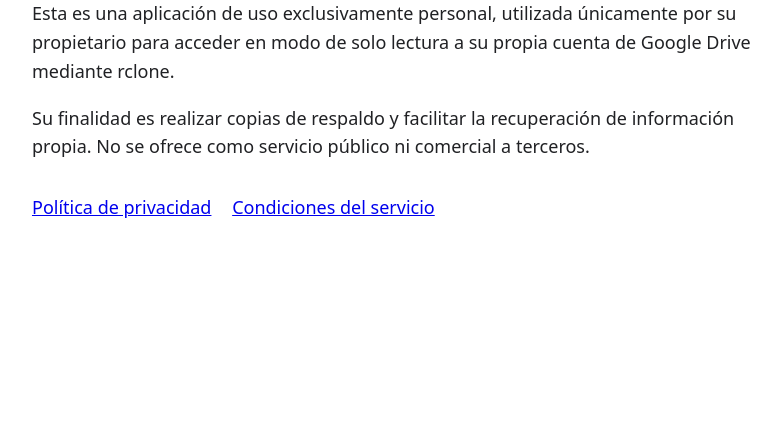
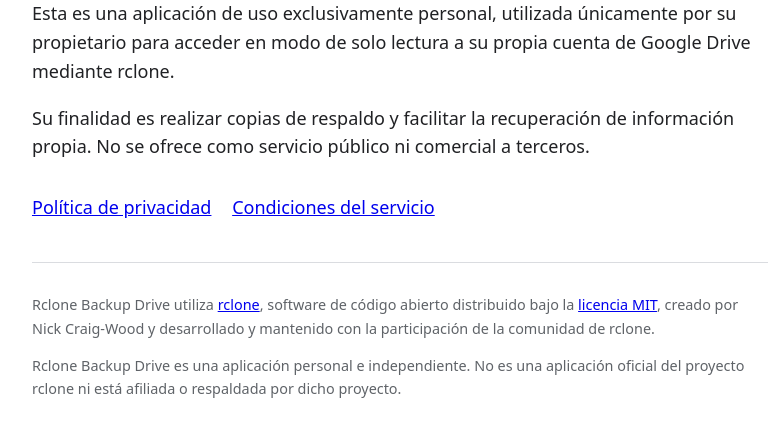
Before and after one commit to dovaccaro/rclone-oauth-branding, a plain HTML site: page index.html in a window 1280 px wide. Shown: the part 132-568 px from the top of the page, without its empty margins (240-1021 px from the left). Drawn offline with Linux system fonts and the light colour scheme.

Commit message:
Add rclone attribution to branding page

```diff
--- a/index.html
+++ b/index.html
@@ -10,6 +10,7 @@
     h1 { line-height: 1.2; }
     nav { margin-top: 2rem; }
     nav a { margin-right: 1rem; }
+    footer { margin-top: 2.5rem; padding-top: 1rem; border-top: 1px solid #dadce0; font-size: 0.9rem; color: #5f6368; }
   </style>
 </head>
 <body>
@@ -21,6 +22,10 @@
       <a href="privacy/">Política de privacidad</a>
       <a href="terms/">Condiciones del servicio</a>
     </nav>
+    <footer>
+      <p>Rclone Backup Drive utiliza <a href="https://rclone.org/">rclone</a>, software de código abierto distribuido bajo la <a href="https://rclone.org/licence/">licencia MIT</a>, creado por Nick Craig-Wood y desarrollado y mantenido con la participación de la comunidad de rclone.</p>
+      <p>Rclone Backup Drive es una aplicación personal e independiente. No es una aplicación oficial del proyecto rclone ni está afiliada o respaldada por dicho proyecto.</p>
+    </footer>
   </main>
 </body>
 </html>
```
